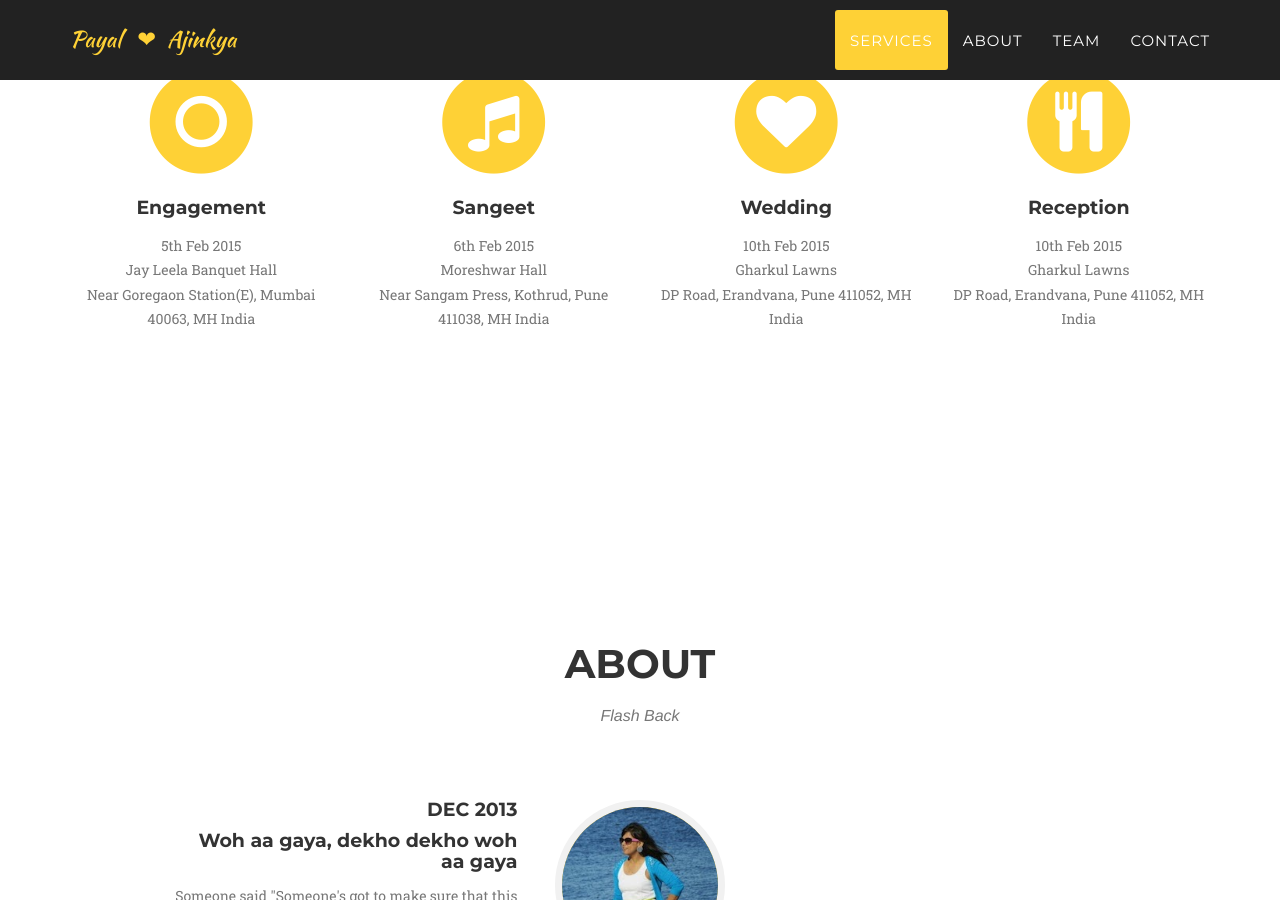
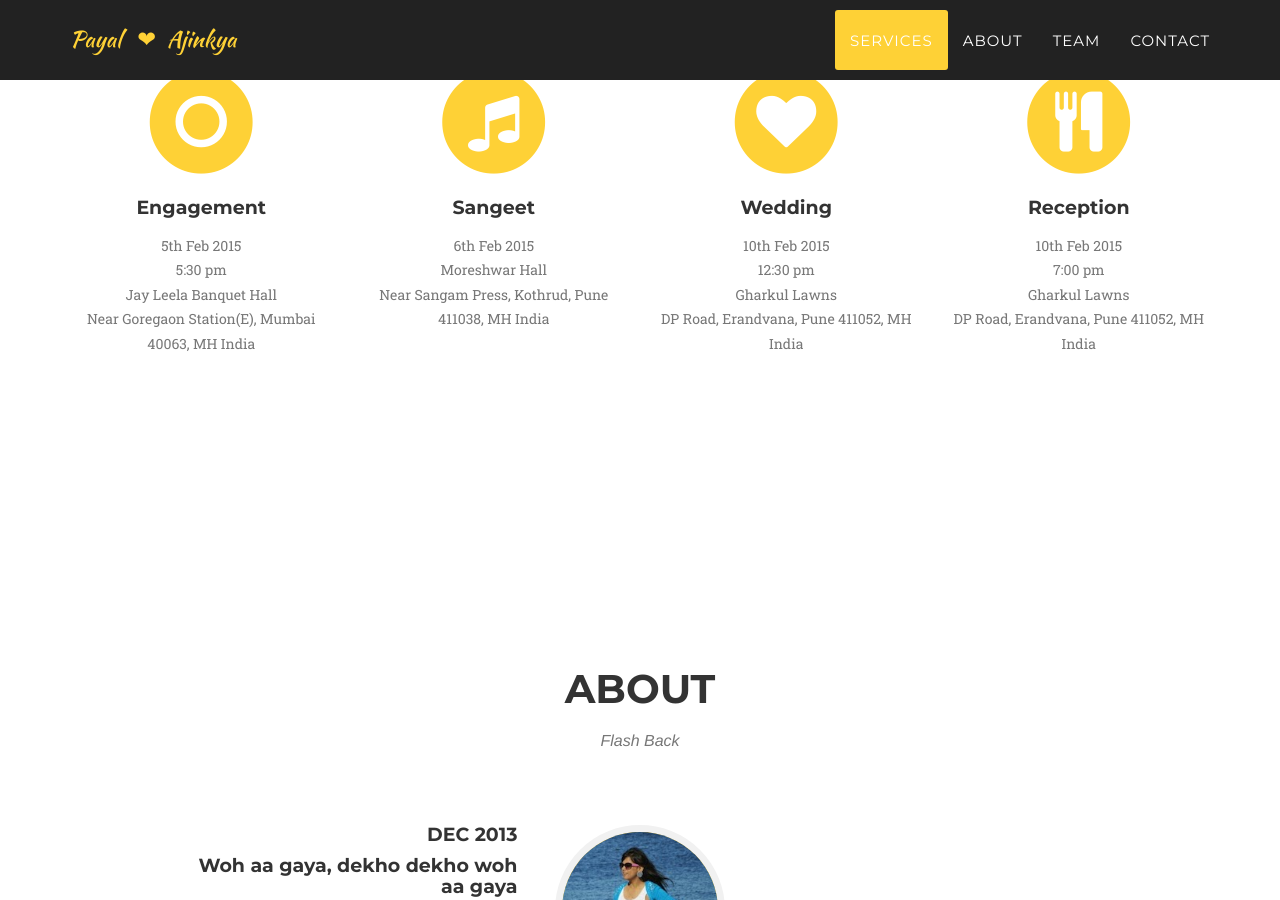
Before and after one commit to ajkl/wedding-invite, a Jekyll site: the page built from index.html, in a window 1280 px wide and 900 px high, scrolled down 978 px. Built offline with Jekyll 4.4.1, drawn with Linux system fonts in a browser that asks for light colours; some web fonts are replaced; comment, search, counter and statistics services are not loaded.

Commit message:
update event times

```diff
--- a/_includes/services.html
+++ b/_includes/services.html
@@ -15,7 +15,7 @@
                     </span>
 
                     <h4 class="service-heading" color="red">Engagement</h4>
-                    <p class="text-muted">5th Feb 2015<br>Jay Leela Banquet Hall<br> Near Goregaon Station(E), Mumbai 40063, MH India</p>
+                    <p class="text-muted">5th Feb 2015<br>5:30 pm<br>Jay Leela Banquet Hall<br> Near Goregaon Station(E), Mumbai 40063, MH India</p>
                 </div>
                 <div class="col-md-3">
                     <span class="fa-stack fa-4x">
@@ -33,7 +33,7 @@
                     </span>
 
                     <h4 class="service-heading">Wedding</h4>
-                    <p class="text-muted">10th Feb 2015<br>Gharkul Lawns<br>DP Road, Erandvana, Pune 411052, MH India</p>
+                    <p class="text-muted">10th Feb 2015<br>12:30 pm<br>Gharkul Lawns<br>DP Road, Erandvana, Pune 411052, MH India</p>
                 </div>
                 <div class="col-md-3">
                     <span class="fa-stack fa-4x">
@@ -42,7 +42,7 @@
                     </span>
 
                     <h4 class="service-heading">Reception</h4>
-                    <p class="text-muted">10th Feb 2015<br>Gharkul Lawns<br>DP Road, Erandvana, Pune 411052, MH India</p>
+                    <p class="text-muted">10th Feb 2015<br>7:00 pm<br>Gharkul Lawns<br>DP Road, Erandvana, Pune 411052, MH India</p>
                 </div>
             </div>
         </div>
```
